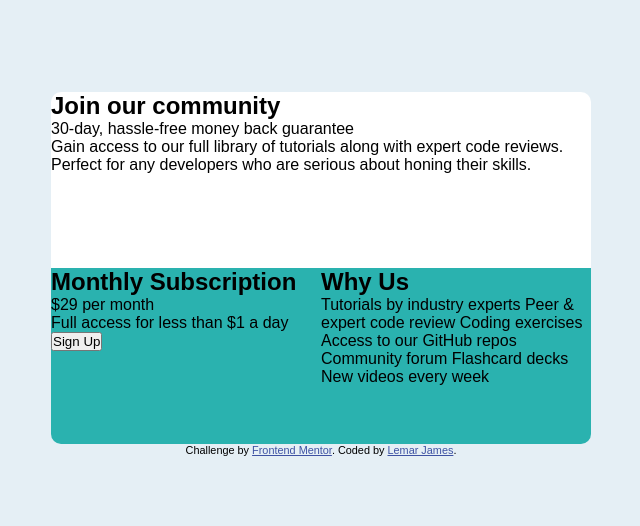
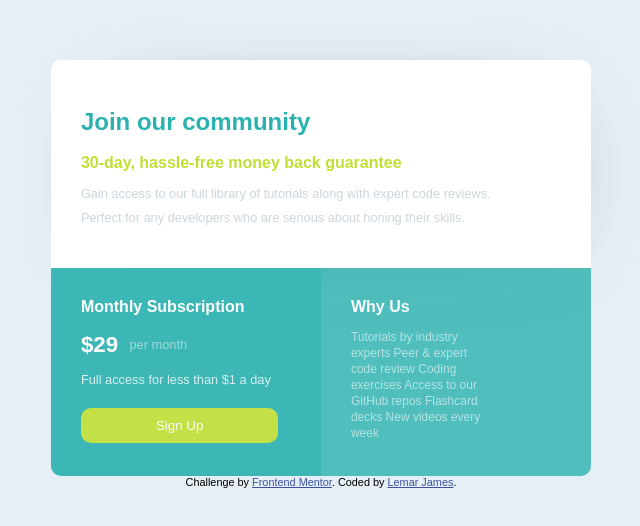
Before and after one commit to Lenimatic/single-price-grid-component-master, a plain HTML site: page index.html in a window 1280 px wide. Shown: the part 124-650 px from the top of the page, without its empty margins (319-959 px from the left). Drawn offline with Linux system fonts and the light colour scheme.

Commit message:
Desktop view complete

```diff
--- a/index.html
+++ b/index.html
@@ -13,11 +13,11 @@
       Join our community
     </h1>
 
-    <p>
+    <p class="colourtext">
       30-day, hassle-free money back guarantee
     </p>
 
-    <p>
+    <p style="color: hsl(201, 20%, 83%);">
       Gain access to our full library of tutorials along with expert code reviews.
       Perfect for any developers who are serious about honing their skills.
     </p>
@@ -28,14 +28,17 @@
       Monthly Subscription
     </h2>
 
+    <div class="container">
+      <span>&dollar;29</span>
+      <p class="secondpara">per month</p>
 
-    <p><span>&dollar;</span>29 per month</p>
+    </div>
 
     <p>
       Full access for less than &dollar;1 a day
     </p>
 
-    <button>Sign Up</button>
+    <button class="btn">Sign Up</button>
   </article>
 
   <article class="three--container">
@@ -45,7 +48,6 @@
       Peer &amp; expert code review
       Coding exercises
       Access to our GitHub repos
-      Community forum
       Flashcard decks
       New videos every week
     </p>
--- a/style.css
+++ b/style.css
@@ -16,12 +16,11 @@
 
 body {
   font-family: 'Karla', sans-serif;
-  font-size: 1rem;
   background-color: var(--light-gray);
   min-height: 100vh;
   display: grid;
   grid-template-columns: 16.875rem 16.875rem;
-  grid-template-rows: 11rem 11rem 1rem;
+  grid-template-rows: 13rem 13rem 1rem;
   justify-content: center;
   place-content: center;
   grid-template-areas:
@@ -35,9 +34,31 @@ body {
   background-color: white;
   grid-area: topsect;
   min-width: 11rem;
-  min-height: 16.875rem;
+  min-height: 12rem;
   border-top-left-radius: 0.625rem;
   border-top-right-radius: 0.625rem;
+  box-shadow: 10px 10px 103px -70px rgba(0,0,0,0.75);
+  padding: 1.87rem;
+}
+
+h1 {
+  color: var(--cyan-);
+  margin-bottom: 0.99rem;
+  font-size: 1.5rem;
+  margin-top: 1.1rem;
+}
+
+.one--container .colourtext {
+  margin-bottom: 0.40rem;
+  color: var(--bright-yellow);
+  font-weight: bolder;
+  font-size: 1rem;
+}
+
+.one--container p {
+  font-size: 0.80rem;
+  line-height: 1.5rem;
+  width: 28.1rem;
 }
 
 
@@ -45,18 +66,74 @@ body {
   background-color: var(--cyan-);
   grid-area: sect1;
   min-width: 16.875rem;
-  min-height: 11rem;
+  min-height: 13rem;
   border-bottom-left-radius: 0.625rem;
+  opacity: 0.9;
+  padding: 1.87rem;
 }
+
+.two--container span {
+  font-size: 1.4rem;
+  font-weight: bolder;
+  color: white;
+  margin-right: 0.70rem;
+
+}
+
+.two--container h2 {
+  margin-bottom: 1rem;
+}
+
+.container {
+  display: flex;
+  align-items: center;
+  margin-bottom: 0.90rem;
+}
+
+.two--container p {
+  font-size: 0.8rem;
+  color: white;
+  opacity: 0.8;
+}
+
+.container .secondpara {
+  opacity: 0.5;
+}
+
+button {
+  padding: 10px 75px;
+  background-color: var(--bright-yellow);
+  border-radius: 10px;
+  border: none;
+  color: white;
+  margin-top: 1.3rem;
+  cursor: pointer;
+}
+
 
 .three--container {
   background-color: var(--cyan-);
   grid-area: sect2;
   min-width: 16.875rem;
-  min-height: 11rem;
+  min-height: 13rem;
   border-bottom-right-radius: 0.625rem;
+  opacity: 0.8;
+  padding: 1.87rem;
 }
 
+.three--container p {
+  color: white;
+  font-size: 0.75rem;
+  margin-top: 0.80rem;
+  width: 8.6rem;
+  line-height: 1rem;
+  opacity: 0.6;
+}
+
+h2 {
+  font-size: 1rem;
+  color: white;
+}
 
 .attribution {
 font-size: 0.68rem;
@@ -68,7 +145,6 @@ grid-area: footer;
   color: hsl(228, 45%, 44%);
 }
 
-
 footer {
   grid-area: footer;
 }
```
